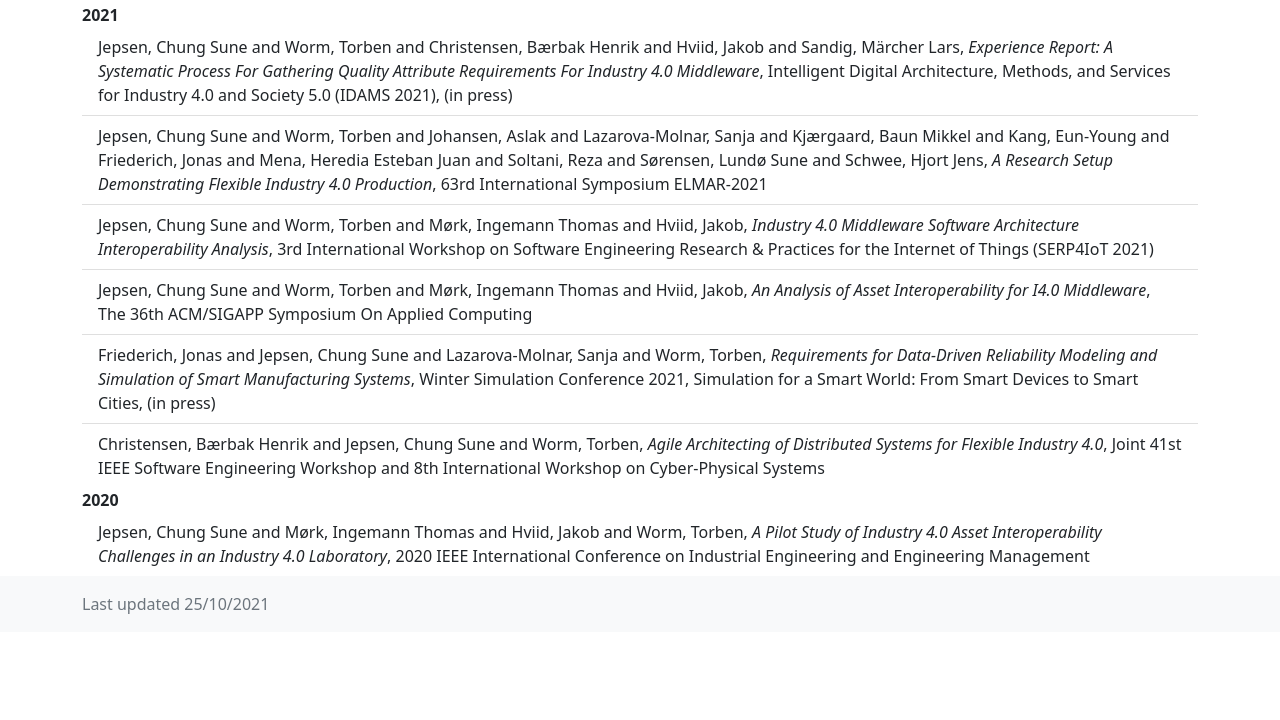
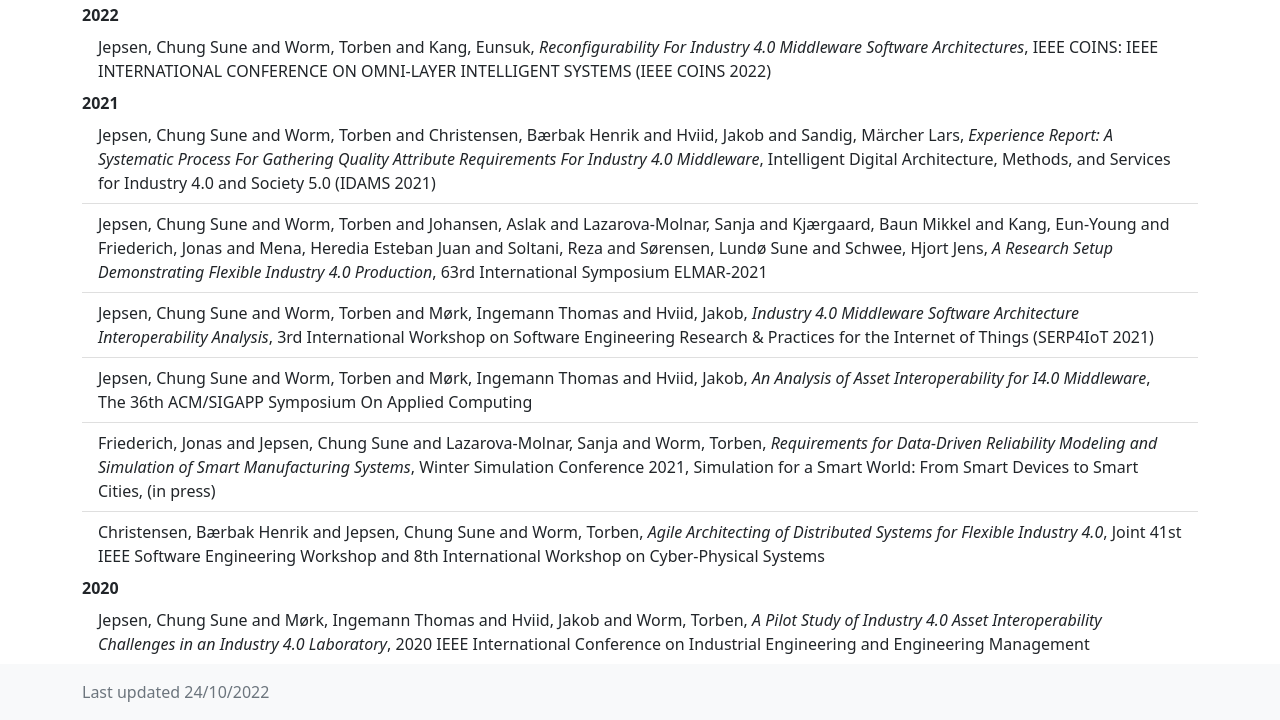
Before and after one commit to SuneJepsen/SuneJepsen.github.io, a plain HTML site: page index.html in a window 1280 px wide. Shown: the part 652-1372 px from the top of the page. Before the commit the page ends 1284 px from the top, so only its background shows below. Drawn offline with nearby package versions, Linux system fonts and the light colour scheme.

Commit message:
Update reconfigurability paper

```diff
--- a/index.html
+++ b/index.html
@@ -68,9 +68,13 @@
                 </div>
                 <div class="col-12">
                     <h1>Publications</h1>
+					 <b>2022</b>
+					 <ul class="list-group list-group-flush">
+                        <li class="list-group-item">Jepsen, Chung Sune and Worm, Torben and Kang, Eunsuk, <em>Reconfigurability For Industry 4.0 Middleware Software Architectures</em>, IEEE COINS: IEEE INTERNATIONAL CONFERENCE ON OMNI-LAYER INTELLIGENT SYSTEMS (IEEE COINS 2022)</li>
+                     </ul>
                     <b>2021</b>
                     <ul class="list-group list-group-flush">
-                        <li class="list-group-item">Jepsen, Chung Sune and Worm, Torben and Christensen, Bærbak Henrik and Hviid, Jakob and Sandig, Märcher Lars, <em>Experience Report: A Systematic Process For Gathering Quality Attribute Requirements For Industry 4.0 Middleware</em>, Intelligent Digital Architecture, Methods, and Services for Industry 4.0 and Society 5.0 (IDAMS 2021), (in press)</li>
+                        <li class="list-group-item">Jepsen, Chung Sune and Worm, Torben and Christensen, Bærbak Henrik and Hviid, Jakob and Sandig, Märcher Lars, <em>Experience Report: A Systematic Process For Gathering Quality Attribute Requirements For Industry 4.0 Middleware</em>, Intelligent Digital Architecture, Methods, and Services for Industry 4.0 and Society 5.0 (IDAMS 2021)</li>
                         <li class="list-group-item">Jepsen, Chung Sune and Worm, Torben and Johansen, Aslak and Lazarova-Molnar, Sanja and Kjærgaard, Baun Mikkel and Kang, Eun-Young and Friederich, Jonas and Mena, Heredia Esteban Juan  and Soltani, Reza and Sørensen, Lundø Sune and Schwee, Hjort Jens, <em>A Research Setup Demonstrating Flexible Industry 4.0 Production</em>, 63rd International Symposium ELMAR-2021</li>
                         <li class="list-group-item">Jepsen, Chung Sune and Worm, Torben and Mørk, Ingemann Thomas and Hviid, Jakob, <em>Industry 4.0 Middleware Software Architecture Interoperability Analysis</em>, 3rd International Workshop on Software Engineering Research & Practices for the Internet of Things (SERP4IoT 2021)</li>
                         <li class="list-group-item">Jepsen, Chung Sune and Worm, Torben and Mørk, Ingemann Thomas and Hviid, Jakob, <em>An Analysis of Asset Interoperability for I4.0 Middleware</em>, The 36th ACM/SIGAPP Symposium On Applied Computing</li>
@@ -108,7 +112,7 @@
               </div>
         </div>
         <footer class="footer mt-auto py-3 bg-light">
-            <div class="container"><span class="text-muted">Last updated 25/10/2021 </span></div>
+            <div class="container"><span class="text-muted">Last updated 24/10/2022 </span></div>
             </footer>
         <!-- Bootstrap core JS-->
         <script src="https://cdn.jsdelivr.net/npm/bootstrap@5.1.3/dist/js/bootstrap.bundle.min.js"></script>
```
